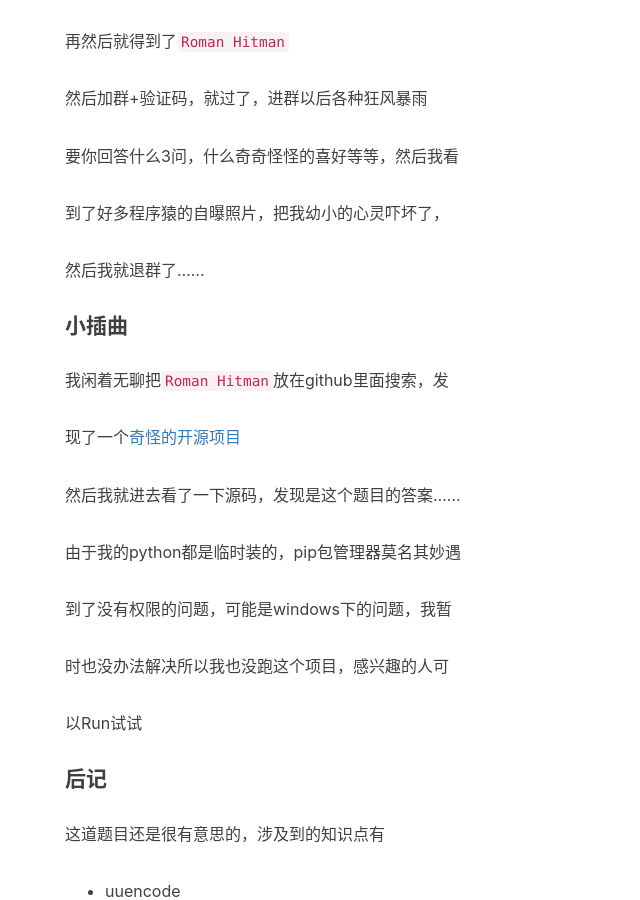
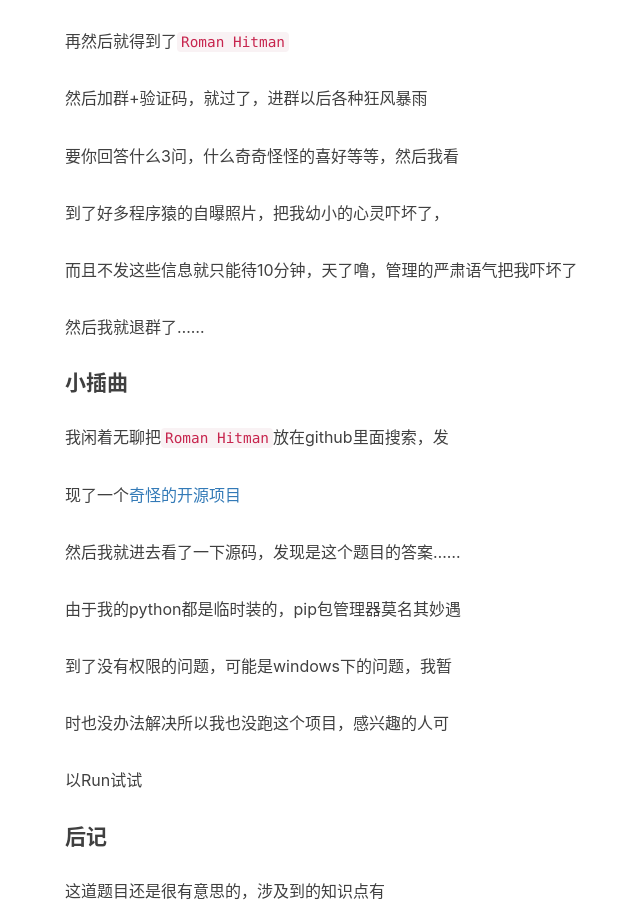
Before and after one commit to aa4933/aa4933.github.io, a Jekyll site: the page built from _posts/2016-07-14-Problem.markdown, in a window 1280 px wide and 900 px high, scrolled down 7554 px. Shown: the whole window, without its empty margins (200-840 px from the left). Built offline with Jekyll 4.4.1, drawn with Linux system fonts in a browser that asks for light colours; comment, search, counter and statistics services are not loaded.

Commit message:
修复BUG

```diff
--- a/_posts/2016-07-14-Problem.markdown
+++ b/_posts/2016-07-14-Problem.markdown
@@ -355,6 +355,8 @@ print "%d%d"%(M1,M2)
 
 到了好多程序猿的自曝照片，把我幼小的心灵吓坏了，
 
+而且不发这些信息就只能待10分钟，天了噜，管理的严肃语气把我吓坏了
+
 然后我就退群了......
 
 #### 小插曲
```
